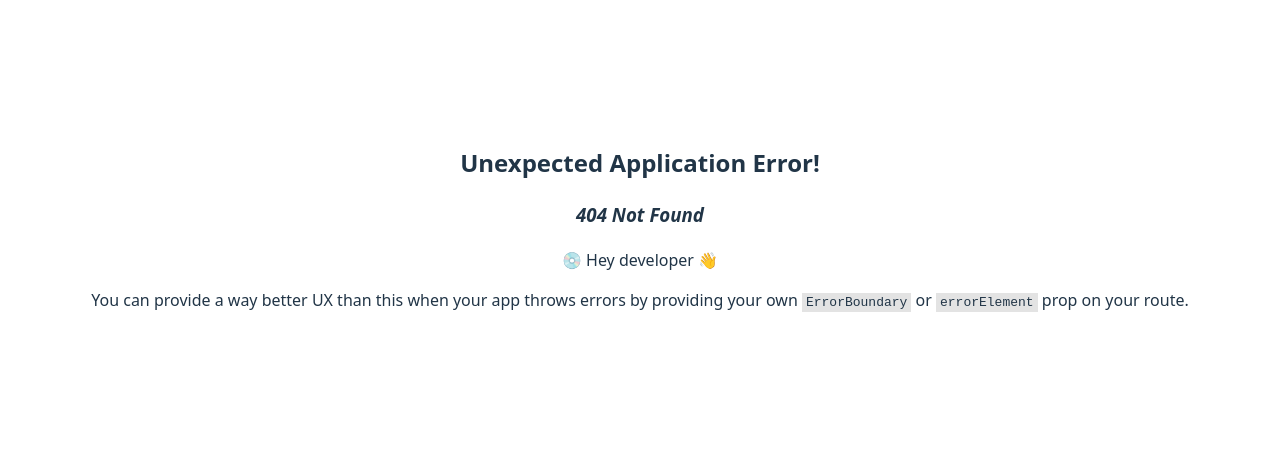
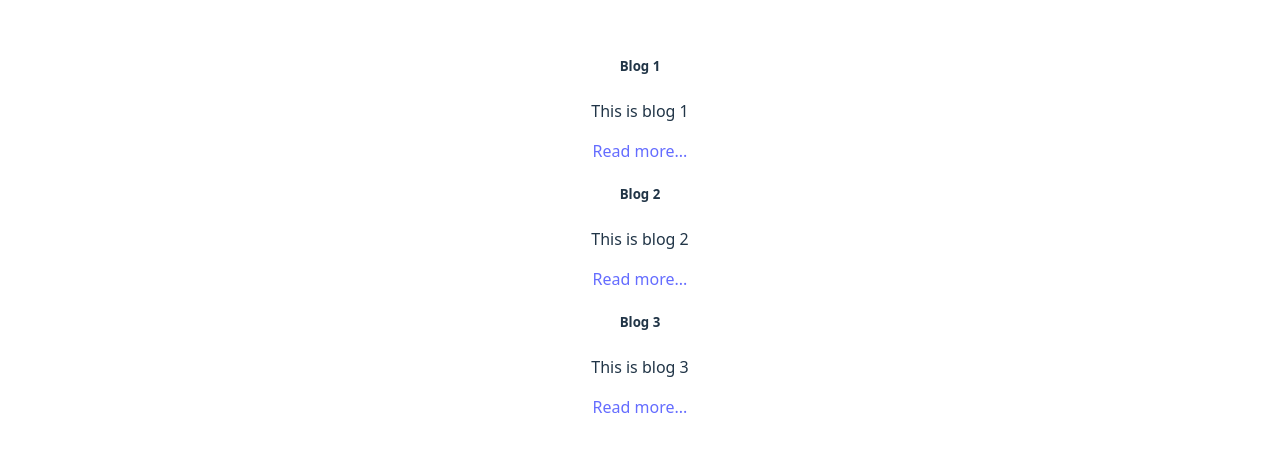
Before and after one commit to pratikkakani080/react-ev-class, a React (Vite) app: page /blog in a window 1280 px wide. Before the commit this address had no page. Shown: the part 173-624 px from the top of the page. Built offline with nearby package versions, Linux system fonts and the light colour scheme.

Commit message:
add: routing complete

```diff
--- /dev/null
+++ b/src/components/defaultLayout/index.jsx
@@ -0,0 +1,16 @@
+import React from 'react'
+import Header from '../header'
+import Footer from '../footer'
+import { Outlet } from 'react-router'
+
+function DefaultLayout() {
+    return (
+        <div>
+            <Header />
+            <Outlet />
+            <Footer />
+        </div>
+    )
+}
+
+export default DefaultLayout
--- /dev/null
+++ b/src/components/footer/index.jsx
@@ -0,0 +1,11 @@
+import React from 'react'
+
+function Footer() {
+    return (
+        <div>
+            Footer
+        </div>
+    )
+}
+
+export default Footer
--- /dev/null
+++ b/src/components/header/index.jsx
@@ -0,0 +1,11 @@
+import React from 'react'
+
+function Header() {
+    return (
+        <div>
+            heading
+        </div>
+    )
+}
+
+export default Header
--- /dev/null
+++ b/src/modules/blog/details/index.jsx
@@ -0,0 +1,32 @@
+import React, { useEffect, useState } from 'react'
+import { useParams, useSearchParams } from 'react-router'
+import { BlogData } from '../../../static/blogs';
+
+function BlogDetails() {
+    const [searchParams, setSearchParams] = useSearchParams();
+    let params = useParams();
+
+    const id = searchParams.get('id') || params.id
+    const [blog, setBlog] = useState({})
+
+    useEffect(() => {
+        setBlog(BlogData.find(el => el.id === id) || {})
+    }, [id])
+
+    return (
+        <div>
+            {
+                Object.keys(blog).length > 0 ? (
+                    <>
+                        <h3>{blog.title}</h3>
+                        <p>{blog.desc}</p>
+                    </>
+                ) : (
+                    'No details available'
+                )
+            }
+        </div>
+    )
+}
+
+export default BlogDetails
--- /dev/null
+++ b/src/modules/blog/index.jsx
@@ -0,0 +1,24 @@
+import React from 'react'
+import { BlogData } from '../../static/blogs'
+import { Link, Outlet } from 'react-router'
+
+function Blog() {
+    return (
+        <div>
+            {
+                BlogData.map(el => {
+                    return (
+                        <div key={el.id}>
+                            <h5>{el.title}</h5>
+                            <p>{el.desc}</p>
+                            {/* <Link to={`/blog/details?id=${el.id}&title=${el.title}`}>Read more...</Link> */}
+                            <Link to={`/blog/details/${el.id}/${el.title}`}>Read more...</Link>
+                        </div>
+                    )
+                })}
+            <Outlet />
+        </div>
+    )
+}
+
+export default Blog
--- /dev/null
+++ b/src/static/blogs.js
@@ -0,0 +1,17 @@
+export const BlogData = [
+  {
+    id: "1",
+    title: "Blog 1",
+    desc: "This is blog 1",
+  },
+  {
+    id: "2",
+    title: "Blog 2",
+    desc: "This is blog 2",
+  },
+  {
+    id: "3",
+    title: "Blog 3",
+    desc: "This is blog 3",
+  },
+];
```
Also changed, not shown: src/App.jsx (+13 -4 lines).
